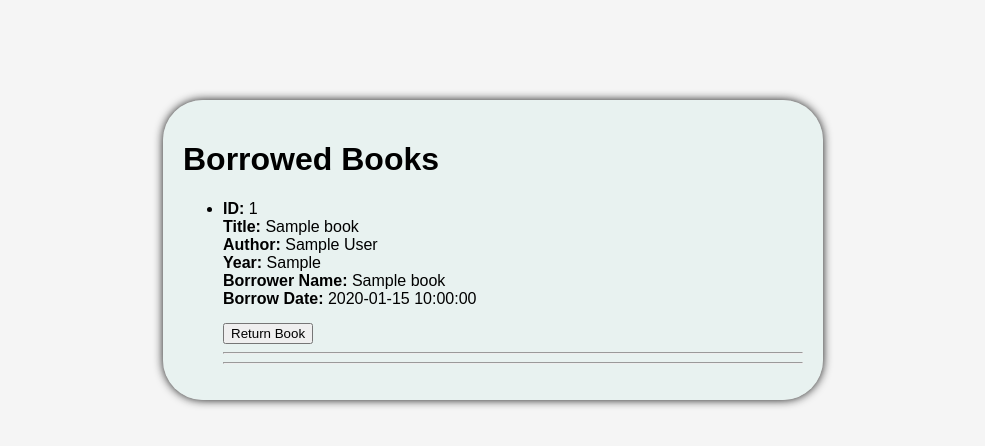
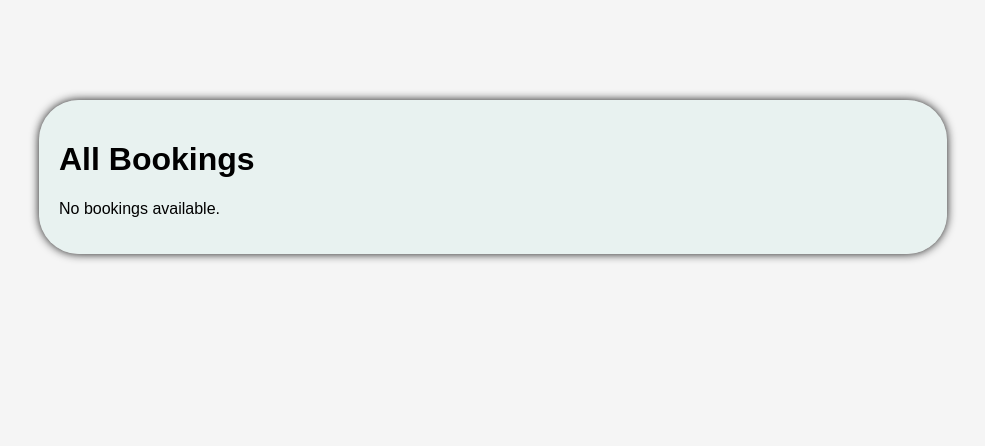
Before and after one commit to SvAkshayKumar/IA2_Flask, a Flask app: page /borrowed_display in a window 1280 px wide. Shown: the part 38-484 px from the top of the page, without its empty margins (147-1132 px from the left). Run offline with Flask 3, Linux system fonts and the light colour scheme; tables that the repository leaves empty hold one stand-in row (values such as "Sample post").

Commit message:
Update borrowed_display.html

```diff
--- a/templates/borrowed_display.html
+++ b/templates/borrowed_display.html
@@ -3,8 +3,8 @@
 <head>
     <meta charset="UTF-8">
     <meta name="viewport" content="width=device-width, initial-scale=1.0">
-    <title>Borrowed Books</title>
-    <link rel="stylesheet" href="{{ url_for('static', filename='borrowed.css') }}">
+    <title>All Bookings</title>
+    <link rel="stylesheet" href="{{ url_for('static', filename='update.css') }}">
 </head>
 <body>
     <nav>
@@ -17,31 +17,34 @@
         </ul>
     </nav>
     <div class="container">
-        <h1>Borrowed Books</h1>
+        <h1>All Bookings</h1>
+        {% if bookings %}
         <ul>
-            {% if borrowed_books %}
-                {% for booking in borrowed_books %}
+            {% for booking in bookings %}
                 <li class="booking">
                     <div class="booking-info">
                         <strong>ID:</strong> {{ booking[0] }}<br>
                         <strong>Title:</strong> {{ booking[1] }}<br>
                         <strong>Author:</strong> {{ booking[2] }}<br>
-                            <strong>Year:</strong> {{ booking[3] }}<br>
-                            <strong>Borrower Name:</strong> {{ booking[4] }}<br>
-                            <strong>Borrow Date:</strong> {{ booking[5] }}<br>
+                        <strong>Year:</strong> {{ booking[3] }}
                     </div>
                     <div class="booking-buttons">
-                            <form action="/return_book" method="POST">
-                                <input type="hidden" name="book_id" value="{{ booking[0] }}">
-                                <button type="submit">Return Book</button>
-                            </form><hr><hr>
+                        <form action="/update" method="GET">
+                            <input type="hidden" name="id" value="{{ booking[0] }}">
+                            <button type="submit">Update</button>
+                        </form>
+                        <form action="/delete" method="POST">
+                            <input type="hidden" name="id" value="{{ booking[0] }}">
+                            <button type="submit">Delete</button>
+                        </form>
                     </div>
+                    <hr><hr>
                 </li>
             {% endfor %}
+        </ul>
         {% else %}
-                <p>No Borrowed Books.</p>
+        <p>No bookings available.</p>
         {% endif %}
-        </ul>
     </div>
 </body>
 </html>
```
Lines whose indentation alone changed are shown as unchanged.
